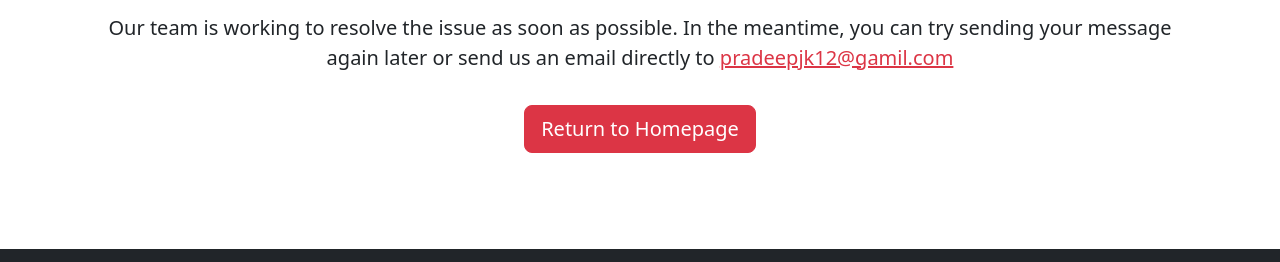
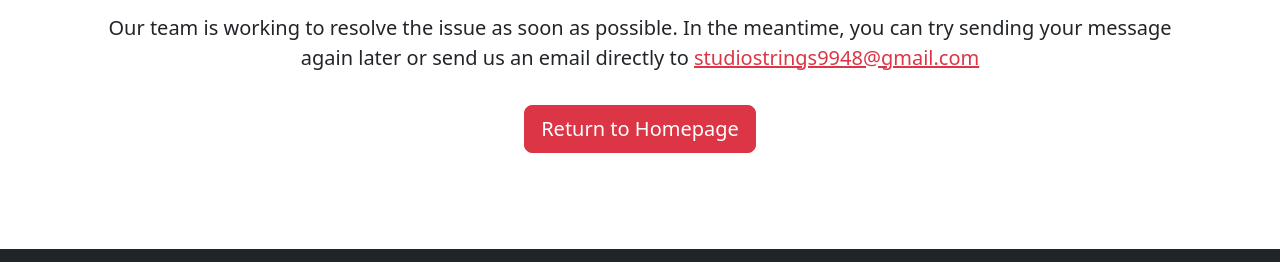
Before and after one commit to sandeep1997-frontend/studiostrings, a website: page failure.html in a window 1280 px wide. Shown: the part 307-569 px from the top of the page. Drawn offline with nearby package versions, Linux system fonts and the light colour scheme.

Commit message:
Update failure.html

```diff
--- a/failure.html
+++ b/failure.html
@@ -63,7 +63,7 @@
                 <p class="lead">There was an error while sending your message. We apologize for the inconvenience.</p>
                 <p class="lead">Our team is working to resolve the issue as soon as possible. In the meantime, you can
                     try sending your message again later or send us an email directly to <a class="text-danger"
-                                                                                            href="mailto:pradeepjk12@gamil.com">pradeepjk12@gamil.com</a>
+                                                                                            href="mailto:studiostrings9948@gmail.com">studiostrings9948@gmail.com</a>
                 </p>
                 <a href="/" class="btn btn-danger btn-lg mt-3">Return to Homepage</a>
             </div>
```
